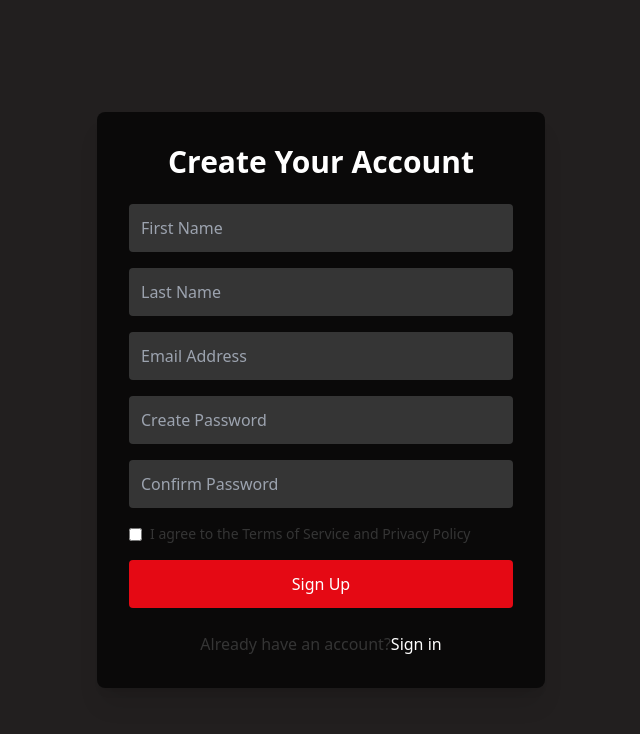
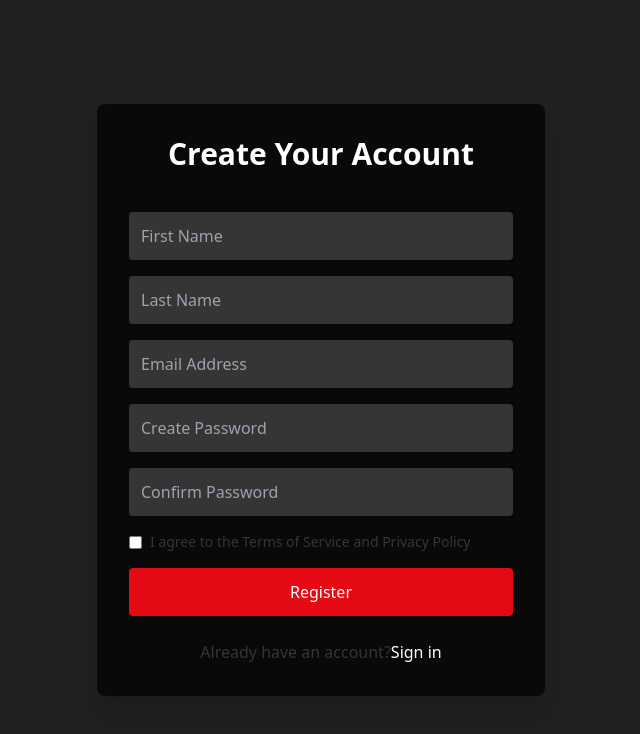
Before and after one commit to clevermiraz/batch-2-assignment-8-moviedb-lws, a Next.js app: page /register in a window 1280 px wide. Shown: the top 734 px of the page, without its empty margins (319-959 px from the left). Built offline with nearby package versions, Linux system fonts and the light colour scheme.

Commit message:
feat: add user registration form and enhance user model with unique email validation

```diff
--- a/actions/index.js
+++ b/actions/index.js
@@ -1,14 +1,30 @@
 "use server";
 
-import { addOrRemoveToWatchList, createUser, findUserByCredentials } from "@/lib/dbQueries";
-import { redirect } from "next/navigation";
+import { addOrRemoveToWatchList, findUserByCredentials } from "@/lib/dbQueries";
+import User from "@/models/Users";
 
 export async function registerUser(formData) {
     const user = Object.fromEntries(formData);
-    const created = await createUser(user);
 
-    if (created) {
-        redirect("/login");
+    try {
+        // Check if email already exists
+        const existingUser = await User.findOne({ email: user.email });
+        if (existingUser) {
+            throw new Error("Email already in use. Please use a different email.");
+        }
+
+        // Create new user
+        const created = await User.create(user);
+
+        return {
+            id: created._id,
+            email: created.email,
+            watchList: created.watchList,
+            newUser: true,
+        };
+    } catch (error) {
+        // Handle and return errors
+        return { error: error.message };
     }
 }
 
--- a/app/(auth)/register/page.jsx
+++ b/app/(auth)/register/page.jsx
@@ -1,5 +1,6 @@
-import { registerUser } from "@/actions";
+import RegisterForm from "@/components/auth/RegisterForm";
 import Link from "next/link";
+import { Suspense } from "react";
 
 export default function RegisterPage() {
     return (
@@ -9,56 +10,9 @@ export default function RegisterPage() {
                     <div className="text-center">
                         <h1 className="text-white text-3xl font-bold mb-6">Create Your Account</h1>
 
-                        <form action={registerUser} id="signupForm" className="space-y-4">
-                            <input
-                                type="text"
-                                name="firstName"
-                                placeholder="First Name"
-                                className="w-full p-3 bg-moviedb-gray text-white rounded focus:outline-none focus:ring-2 focus:ring-moviedb-red"
-                                required
-                            />
-                            <input
-                                type="text"
-                                name="lastName"
-                                placeholder="Last Name"
-                                className="w-full p-3 bg-moviedb-gray text-white rounded focus:outline-none focus:ring-2 focus:ring-moviedb-red"
-                                required
-                            />
-                            <input
-                                type="email"
-                                name="email"
-                                placeholder="Email Address"
-                                className="w-full p-3 bg-moviedb-gray text-white rounded focus:outline-none focus:ring-2 focus:ring-moviedb-red"
-                                required
-                            />
-                            <input
-                                type="password"
-                                name="password"
-                                placeholder="Create Password"
-                                className="w-full p-3 bg-moviedb-gray text-white rounded focus:outline-none focus:ring-2 focus:ring-moviedb-red"
-                                required
-                            />
-                            <input
-                                type="password"
-                                placeholder="Confirm Password"
-                                className="w-full p-3 bg-moviedb-gray text-white rounded focus:outline-none focus:ring-2 focus:ring-moviedb-red"
-                                required
-                            />
-
-                            <div className="text-left text-moviedb-gray text-sm">
-                                <label className="flex items-center">
-                                    <input type="checkbox" className="mr-2" required />I agree to the Terms of Service
-                                    and Privacy Policy
-                                </label>
-                            </div>
-
-                            <button
-                                type="submit"
-                                className="w-full bg-moviedb-red text-white py-3 rounded hover:bg-red-700 transition duration-300"
-                            >
-                                Sign Up
-                            </button>
-                        </form>
+                        <Suspense fallback={<div>Loading...</div>}>
+                            <RegisterForm />
+                        </Suspense>
 
                         <div className="mt-6 text-moviedb-gray">
                             Already have an account?
--- a/app/layout.jsx
+++ b/app/layout.jsx
@@ -1,4 +1,5 @@
 import localFont from "next/font/local";
+import { Toaster } from "sonner";
 import "./globals.css";
 
 const geistSans = localFont({
@@ -20,7 +21,11 @@ export const metadata = {
 export default function RootLayout({ children }) {
     return (
         <html lang="en">
-            <body className={`${geistSans.variable} ${geistMono.variable} antialiased`}>{children}</body>
+            <body className={`${geistSans.variable} ${geistMono.variable} antialiased`}>
+                <Toaster position="top-right" />
+
+                {children}
+            </body>
         </html>
     );
 }
--- a/components/Home/PopularMovies.jsx
+++ b/components/Home/PopularMovies.jsx
@@ -1,5 +1,5 @@
 import { fetchDataFromApi } from "@/lib/axiosInstance";
-import MovieCard from "./movieCard";
+import MovieCard from "./MovieCard";
 
 export default async function PopularMovies() {
     const data = await fetchDataFromApi("/movie/popular");
--- a/components/Home/TopRatedMovies.jsx
+++ b/components/Home/TopRatedMovies.jsx
@@ -1,5 +1,5 @@
 import { fetchDataFromApi } from "@/lib/axiosInstance";
-import MovieCard from "./movieCard";
+import MovieCard from "./MovieCard";
 
 export default async function TopRatedMovies() {
     const data = await fetchDataFromApi("/movie/top_rated");
--- a/components/Home/TrendingMovies.jsx
+++ b/components/Home/TrendingMovies.jsx
@@ -1,5 +1,5 @@
 import { fetchDataFromApi } from "@/lib/axiosInstance";
-import MovieCard from "./movieCard";
+import MovieCard from "./MovieCard";
 
 export default async function TrendingMovies() {
     const data = await fetchDataFromApi("/movie/upcoming");
--- a/components/auth/LoginForm.jsx
+++ b/components/auth/LoginForm.jsx
@@ -1,6 +1,7 @@
+"use client";
+
 import { performLogin } from "@/actions";
-import { useSearchParams } from "next/navigation";
-import { useRouter } from "next/router";
+import { useRouter, useSearchParams } from "next/navigation";
 import { useState } from "react";
 
 export default function LoginForm() {
--- /dev/null
+++ b/components/auth/RegisterForm.jsx
@@ -0,0 +1,101 @@
+"use client";
+
+import { registerUser } from "@/actions";
+import { useRouter } from "next/navigation";
+import { useState } from "react";
+import { toast } from "sonner";
+
+export default function RegisterForm() {
+    const [error, setError] = useState("");
+    const [loading, setLoading] = useState(false);
+
+    // const { setAuth } = useAuth();
+    const router = useRouter();
+
+    async function onSubmit(event) {
+        event.preventDefault();
+
+        try {
+            setError("");
+            setLoading(true);
+
+            const formData = new FormData(event.currentTarget);
+            const result = await registerUser(formData);
+
+            if (formData.get("password") !== formData.get("confirmPassword")) {
+                toast.error("Password and Confirm Password do not match");
+                return;
+            }
+
+            console.log(result);
+
+            if (result.newUser) {
+                toast.success("user created successfully, please login");
+
+                router.push("/login");
+            } else {
+                setError(result?.error);
+            }
+        } catch (err) {
+            setError(err.message);
+        } finally {
+            setLoading(false);
+        }
+    }
+
+    return (
+        <form onSubmit={(e) => onSubmit(e)} id="signupForm" className="space-y-4">
+            <div className="my-2 text-red-500">{error}</div>
+
+            <input
+                type="text"
+                name="firstName"
+                placeholder="First Name"
+                className="w-full p-3 bg-moviedb-gray text-white rounded focus:outline-none focus:ring-2 focus:ring-moviedb-red"
+                required
+            />
+            <input
+                type="text"
+                name="lastName"
+                placeholder="Last Name"
+                className="w-full p-3 bg-moviedb-gray text-white rounded focus:outline-none focus:ring-2 focus:ring-moviedb-red"
+                required
+            />
+            <input
+                type="email"
+                name="email"
+                placeholder="Email Address"
+                className="w-full p-3 bg-moviedb-gray text-white rounded focus:outline-none focus:ring-2 focus:ring-moviedb-red"
+                required
+            />
+            <input
+                type="password"
+                name="password"
+                placeholder="Create Password"
+                className="w-full p-3 bg-moviedb-gray text-white rounded focus:outline-none focus:ring-2 focus:ring-moviedb-red"
+                required
+            />
+            <input
+                type="password"
+                name="confirmPassword"
+                placeholder="Confirm Password"
+                className="w-full p-3 bg-moviedb-gray text-white rounded focus:outline-none focus:ring-2 focus:ring-moviedb-red"
+                required
+            />
+
+            <div className="text-left text-moviedb-gray text-sm">
+                <label className="flex items-center">
+                    <input type="checkbox" className="mr-2" required />I agree to the Terms of Service and Privacy
+                    Policy
+                </label>
+            </div>
+
+            <button
+                type="submit"
+                className="w-full bg-moviedb-red text-white py-3 rounded hover:bg-red-700 transition duration-300"
+            >
+                {loading ? "Loading..." : "Register"}
+            </button>
+        </form>
+    );
+}
--- a/models/Users.js
+++ b/models/Users.js
@@ -13,6 +13,8 @@ const UsersSchema = new mongoose.Schema({
     },
     email: {
         type: String,
+        unique: true, // Ensures email is unique
+        required: true, // Makes email required
         match: [/^\w+([.-]?\w+)*@\w+([.-]?\w+)*(\.\w{2,3})+$/, "Please fill a valid email address"],
         min: 2,
         max: 100,
--- a/package.json
+++ b/package.json
@@ -14,7 +14,8 @@
         "next": "14.2.18",
         "react": "^18",
         "react-dom": "^18",
-        "sharp": "^0.33.5"
+        "sharp": "^0.33.5",
+        "sonner": "^1.7.1"
     },
     "devDependencies": {
         "eslint": "^8.57.1",
```
Also changed, not shown: 1 other file (tests, documents, lock files or other folders).
